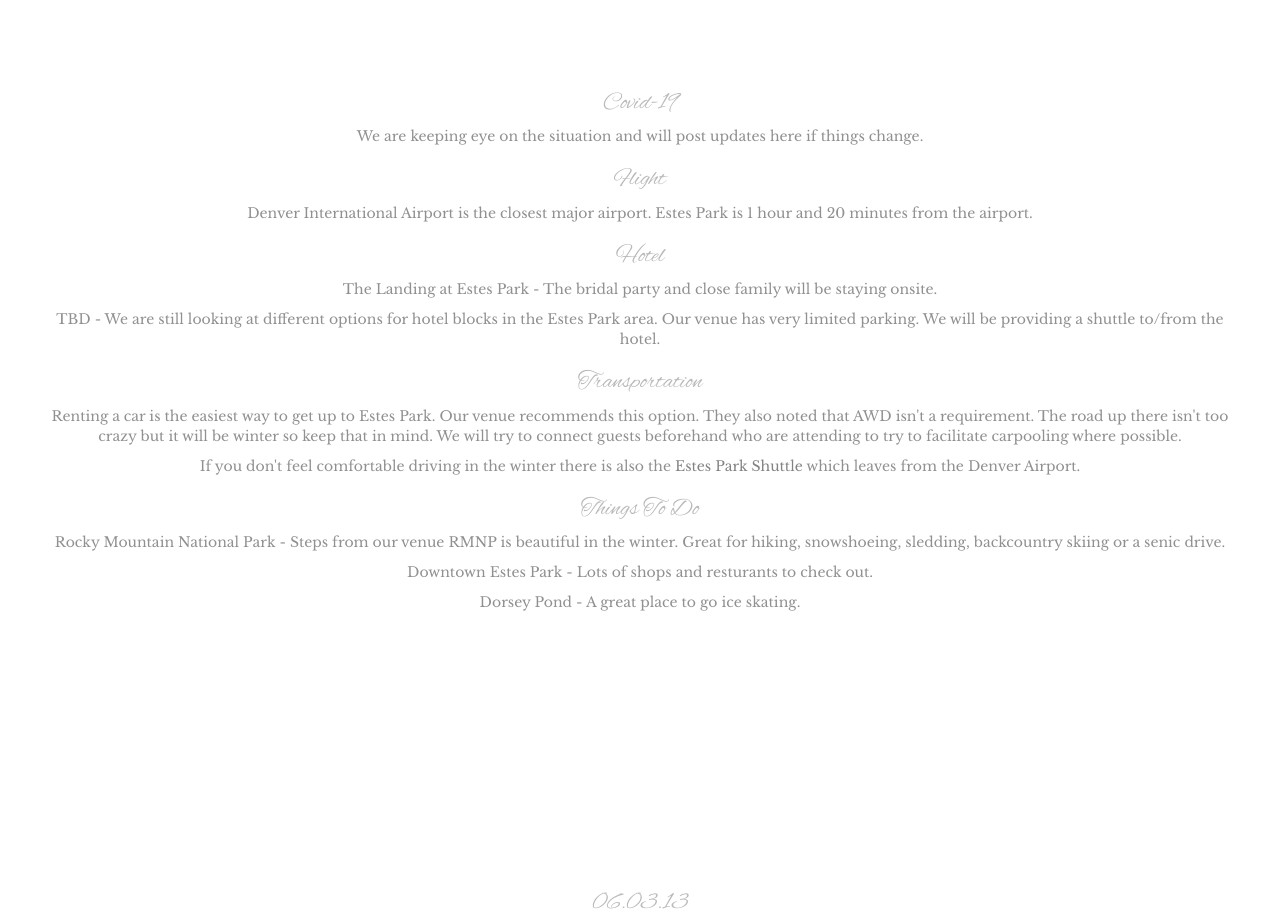
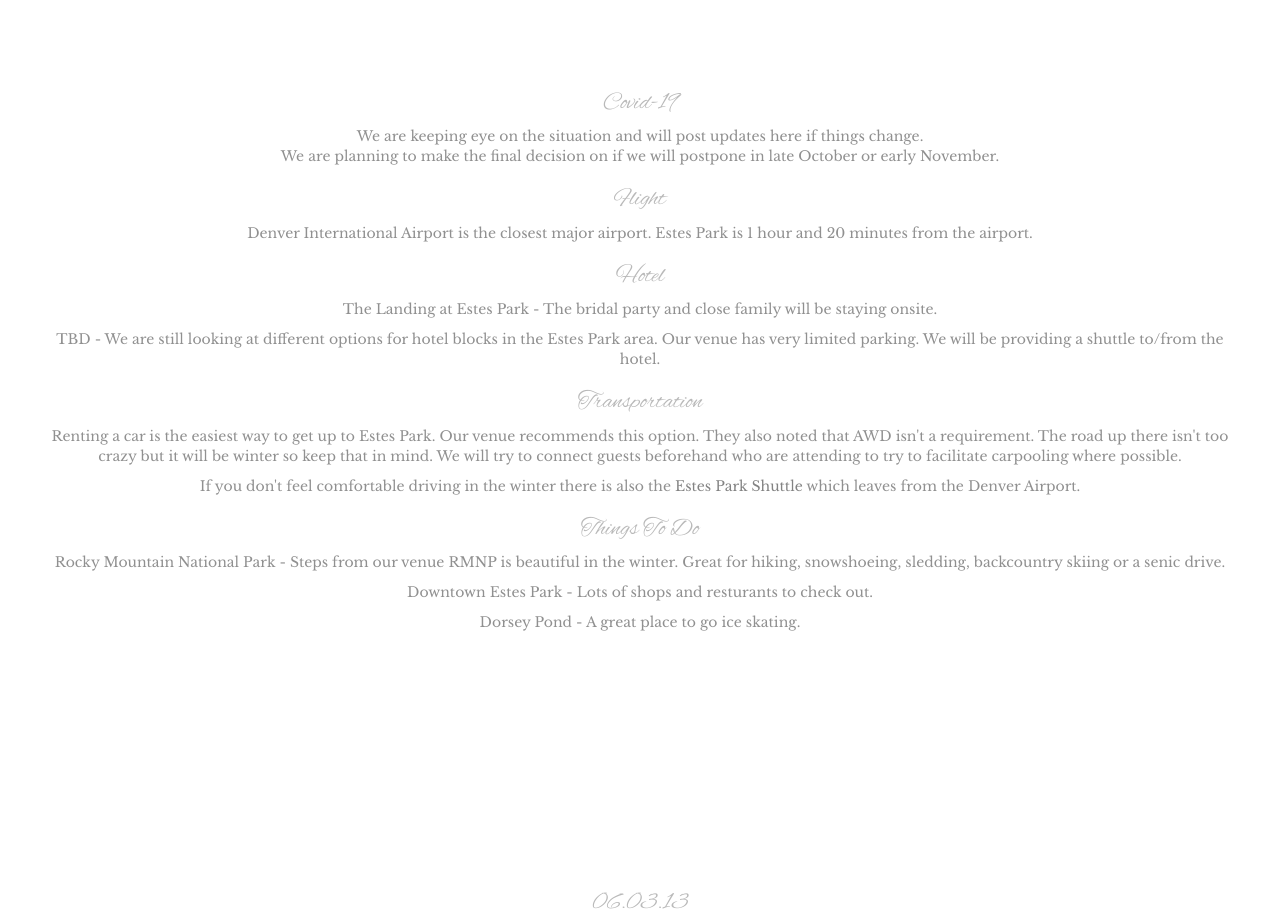
Before and after one commit to rlgeb/rlgeb.github.io, a plain HTML site: page wedding.html in a window 1280 px wide. Shown: the part 1660-2583 px from the top of the page. Drawn offline with nearby package versions, Linux system fonts and the light colour scheme.

Commit message:
Update COVID note

```diff
--- a/wedding.html
+++ b/wedding.html
@@ -77,7 +77,8 @@
 			<section id="travel">
 				<h3>Covid-19</h3>
 				<p>
-					We are keeping eye on the situation and will post updates here if things change.
+					We are keeping eye on the situation and will post updates here if things change.<br>
+					We are planning to make the final decision on if we will postpone in late October or early November.
 				</p>
 				<h3>Flight</h3>
 				<p>
```
